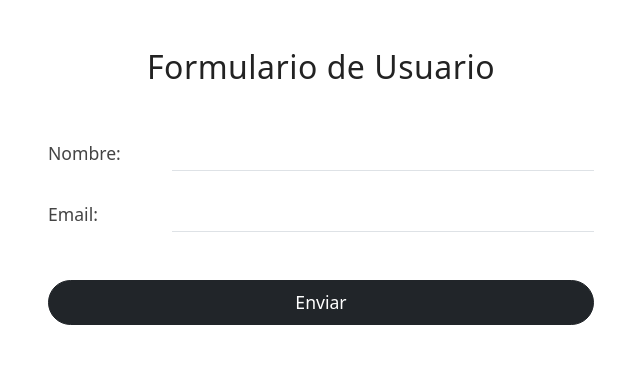
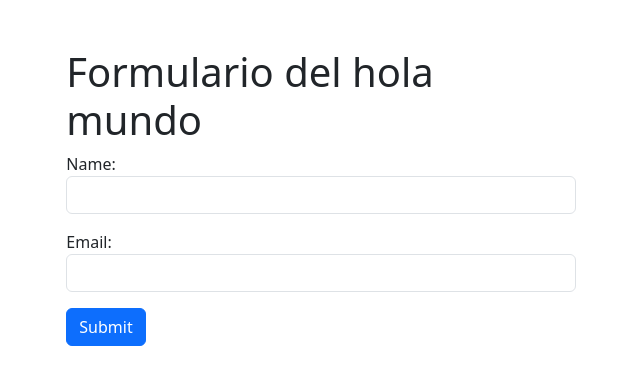
Before and after one commit to bernardozerda/hola-mundo, an Angular app: page / in a window 1280 px wide. Shown: the top 384 px of the page, without its empty margins (319-959 px from the left). Built offline with nearby package versions, Linux system fonts and the light colour scheme.

Commit message:
fomrulario con bootstrap, este saca una alerta

```diff
--- a/angular.json
+++ b/angular.json
@@ -28,10 +28,14 @@
               }
             ],
             "styles": [
-              "node_modules/bootstrap/dist/css/bootstrap.css",
-              "src/styles.css"
+              "src/styles.css",
+              "node_modules/bootstrap/dist/css/bootstrap.min.css"
             ],
-            "scripts": []
+            "scripts": [
+              "node_modules/jquery/dist/jquery.min.js",
+              "node_modules/@popperjs/core/dist/umd/popper.min.js",
+              "node_modules/bootstrap/dist/js/bootstrap.min.js"
+            ]
           },
           "configurations": {
             "production": {
@@ -88,9 +92,14 @@
               }
             ],
             "styles": [
-              "src/styles.css"
+              "src/styles.css",
+              "node_modules/bootstrap/dist/css/bootstrap.min.css"
             ],
-            "scripts": []
+            "scripts": [
+              "node_modules/jquery/dist/jquery.min.js",
+              "node_modules/@popperjs/core/dist/umd/popper.min.js",
+              "node_modules/bootstrap/dist/js/bootstrap.min.js"
+            ]
           }
         }
       }
--- a/package.json
+++ b/package.json
@@ -21,6 +21,7 @@
     "@ng-bootstrap/ng-bootstrap": "^18.0.0",
     "@popperjs/core": "^2.11.8",
     "bootstrap": "^5.3.3",
+    "jquery": "^3.7.1",
     "rxjs": "~7.8.0",
     "tslib": "^2.3.0",
     "zone.js": "~0.15.0"
--- a/src/app/app.component.html
+++ b/src/app/app.component.html
@@ -1,32 +1,15 @@
-<div class="py-5">
-  <div class="container">
-    <div class="row justify-content-center">
-      <div class="col-md-7 col-lg-6">
-        <h2 class="text-center mb-5 fw-light" style="color: #222; letter-spacing: 0.5px;">Formulario de Usuario</h2>
 
-        <form (ngSubmit)="onSubmit()">
-          <div class="mb-4 d-flex align-items-center">
-            <label for="name" class="me-4 fw-medium" style="color: #444; min-width: 100px; font-size: 1.1rem;">Nombre:</label>
-            <input type="text" class="form-control border-0 border-bottom rounded-0 shadow-none"
-                   id="name" name="name" required [(ngModel)]="user.name"
-                   style="flex: 1; background-color: transparent; border-color: rgba(0, 0, 0, 0.2); font-size: 1rem;">
-          </div>
-
-          <div class="mb-4 d-flex align-items-center">
-            <label for="email" class="me-4 fw-medium" style="color: #444; min-width: 100px; font-size: 1.1rem;">Email:</label>
-            <input type="email" class="form-control border-0 border-bottom rounded-0 shadow-none"
-                   id="email" name="email" required [(ngModel)]="user.email"
-                   style="flex: 1; background-color: transparent; border-color: rgba(0, 0, 0, 0.2); font-size: 1rem;">
-          </div>
-
-          <div class="d-grid mt-5">
-            <button type="submit" class="btn btn-dark rounded-pill px-5 py-2"
-                    style="transition: background-color 0.3s ease; font-size: 1.1rem;">
-              Enviar
-            </button>
-          </div>
-        </form>
-      </div>
+<div class="container mt-5 col-5">
+  <h1>{{title}}</h1>
+  <form (submit)="onSubmit()">
+    <div class="form-group">
+      <label for="name">Name:</label>
+      <input type="text" class="form-control" id="name" name="name">
     </div>
-  </div>
+    <div class="form-group mt-3">
+      <label for="email">Email:</label>
+      <input type="email" class="form-control" id="email" name="email">
+    </div>
+    <button type="submit" class="btn btn-primary mt-3">Submit</button>
+  </form>
 </div>
--- a/src/app/app.component.ts
+++ b/src/app/app.component.ts
@@ -1,30 +1,19 @@
 import { Component } from '@angular/core';
-import { BrowserModule } from '@angular/platform-browser';
+//import { RouterOutlet } from '@angular/router';
 import { FormsModule } from '@angular/forms';
-import { NgbModule } from '@ng-bootstrap/ng-bootstrap';
 
 @Component({
   selector: 'app-root',
-  imports: [
-    // BrowserModule, En la consola decia que esto no iba
-    FormsModule,
-    NgbModule
-  ],
+  imports: [FormsModule],
   templateUrl: './app.component.html',
-  styleUrls: ['./app.component.css']
+  styleUrl: './app.component.css'
 })
+export class AppComponent {
 
-export class AppComponent {
-  title = "Formulario para datos básicos de un usuario";
-  user = new User();
+  title = 'Formulario del hola mundo';
 
   onSubmit() {
-    console.log(this.user);
+    alert('Formulario enviado');
   }
 
 }
-
-export class User {
-  name: string = "";
-  email: string = "";
-}
```
Also changed, not shown: 1 other file (tests, documents, lock files or other folders).
